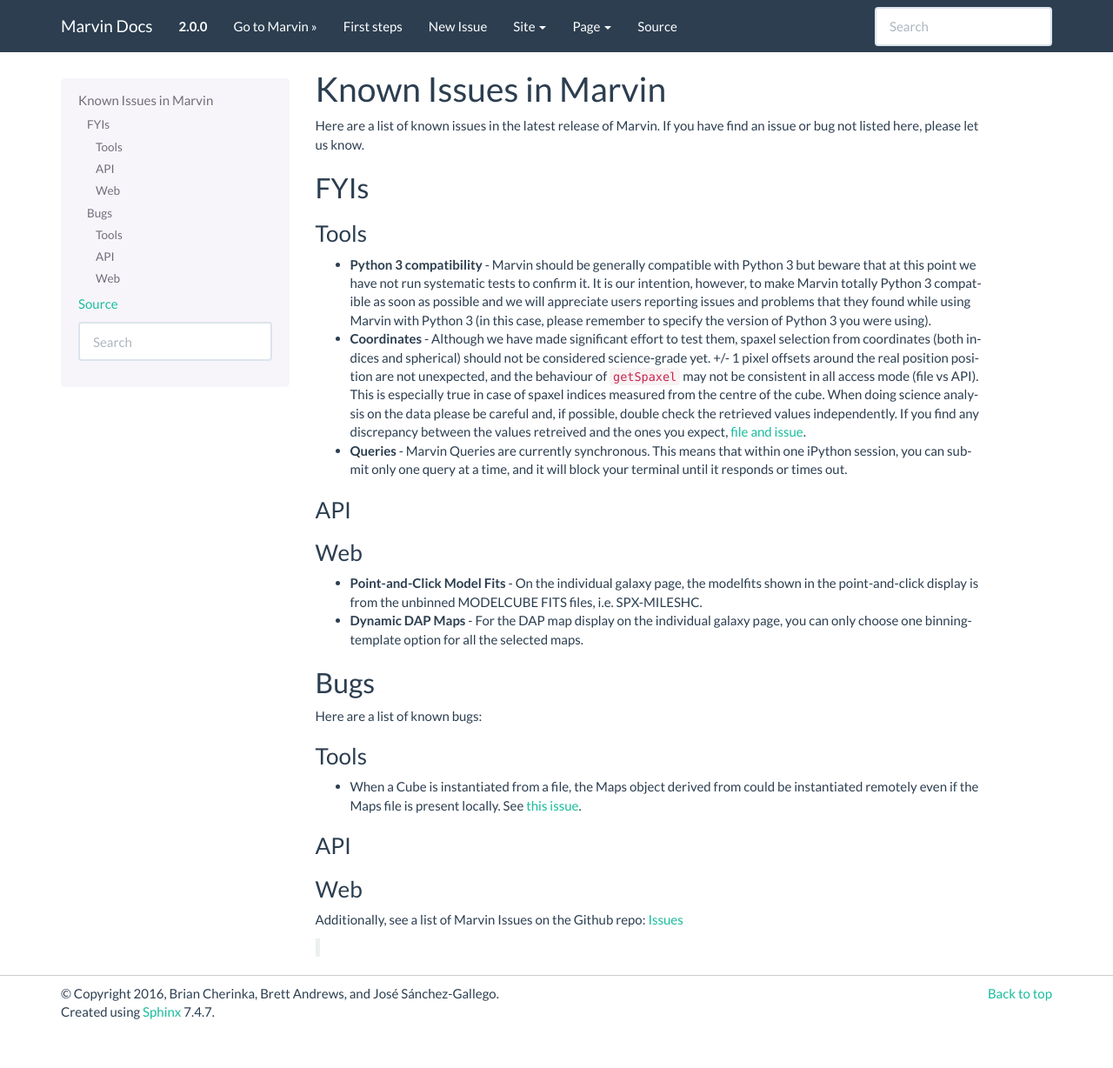
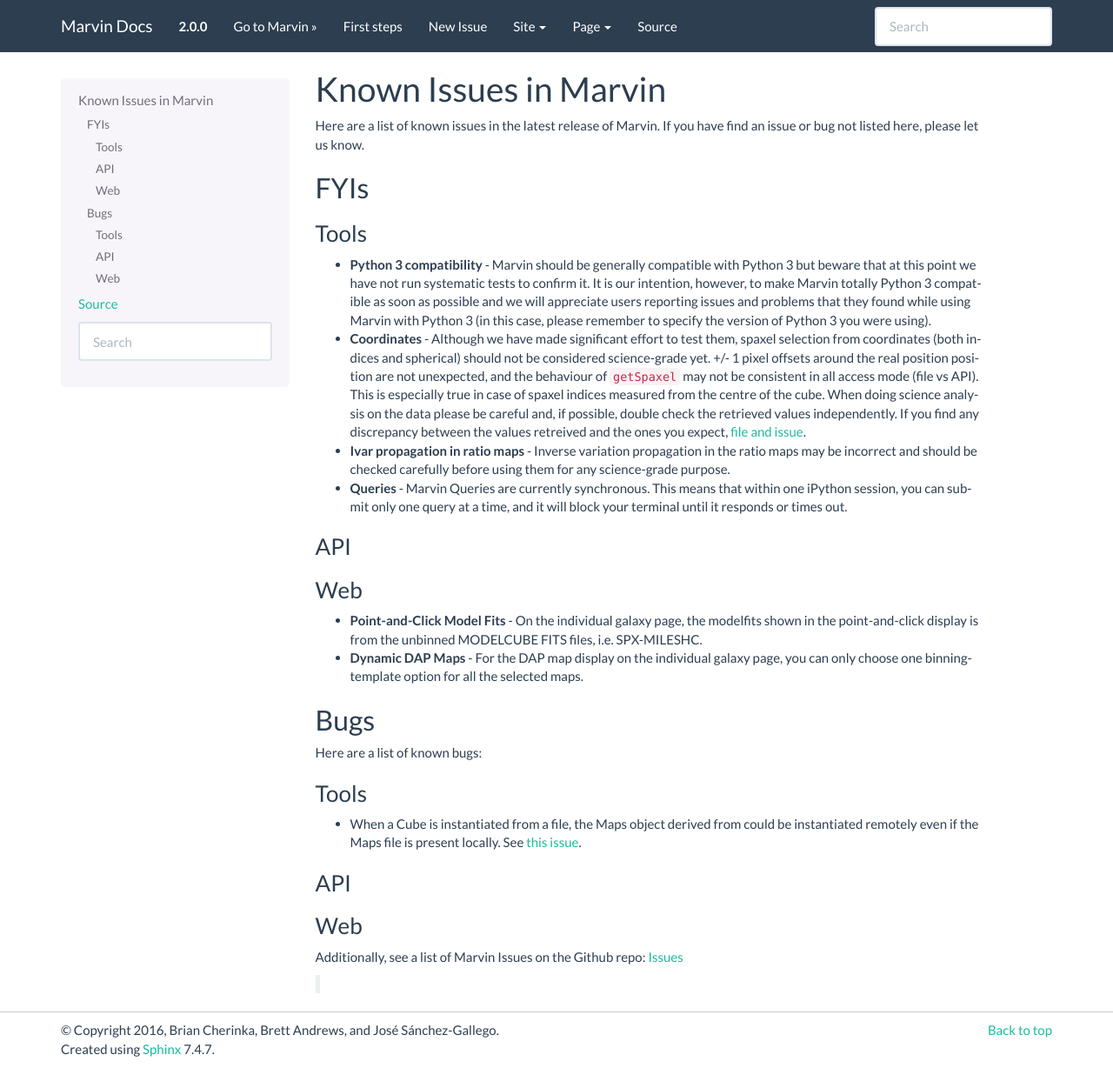
Before and after one commit to sdss/marvin, a Sphinx documentation site: the page built from docs/sphinx/known_issues.rst, in a window 1280 px wide and 1228 px high. Shown: the whole window at 87% size. Built offline with Sphinx 7.4.7, drawn with Linux system fonts in a browser that asks for light colours; pages that are not in the unit, such as notebooks, are missing from menus.

Commit message:
added a note on ivar

```diff
--- a/docs/sphinx/known_issues.rst
+++ b/docs/sphinx/known_issues.rst
@@ -15,6 +15,8 @@
 * **Python 3 compatibility** - Marvin should be generally compatible with Python 3 but beware that at this point we have not run systematic tests to confirm it. It is our intention, however, to make Marvin totally Python 3 compatible as soon as possible and we will appreciate users reporting issues and problems that they found while using Marvin with Python 3 (in this case, please remember to specify the version of Python 3 you were using).
 
 * **Coordinates** - Although we have made significant effort to test them, spaxel selection from coordinates (both indices and spherical) should not be considered science-grade yet. +/- 1 pixel offsets around the real position position are not unexpected, and the behaviour of ``getSpaxel`` may not be consistent in all access mode (file vs API). This is especially true in case of spaxel indices measured from the centre of the cube. When doing science analysis on the data please be careful and, if possible, double check the retrieved values independently. If you find any discrepancy between the values retreived and the ones you expect, `file and issue <https://github.com/sdss/marvin/issues>`_.
+
+* **Ivar propagation in ratio maps** - Inverse variation propagation in the ratio maps may be incorrect and should be checked carefully before using them for any science-grade purpose.
 
 * **Queries** - Marvin Queries are currently synchronous.  This means that within one iPython session, you can submit only one query at a time, and it will block your terminal until it responds or times out.
 
```
